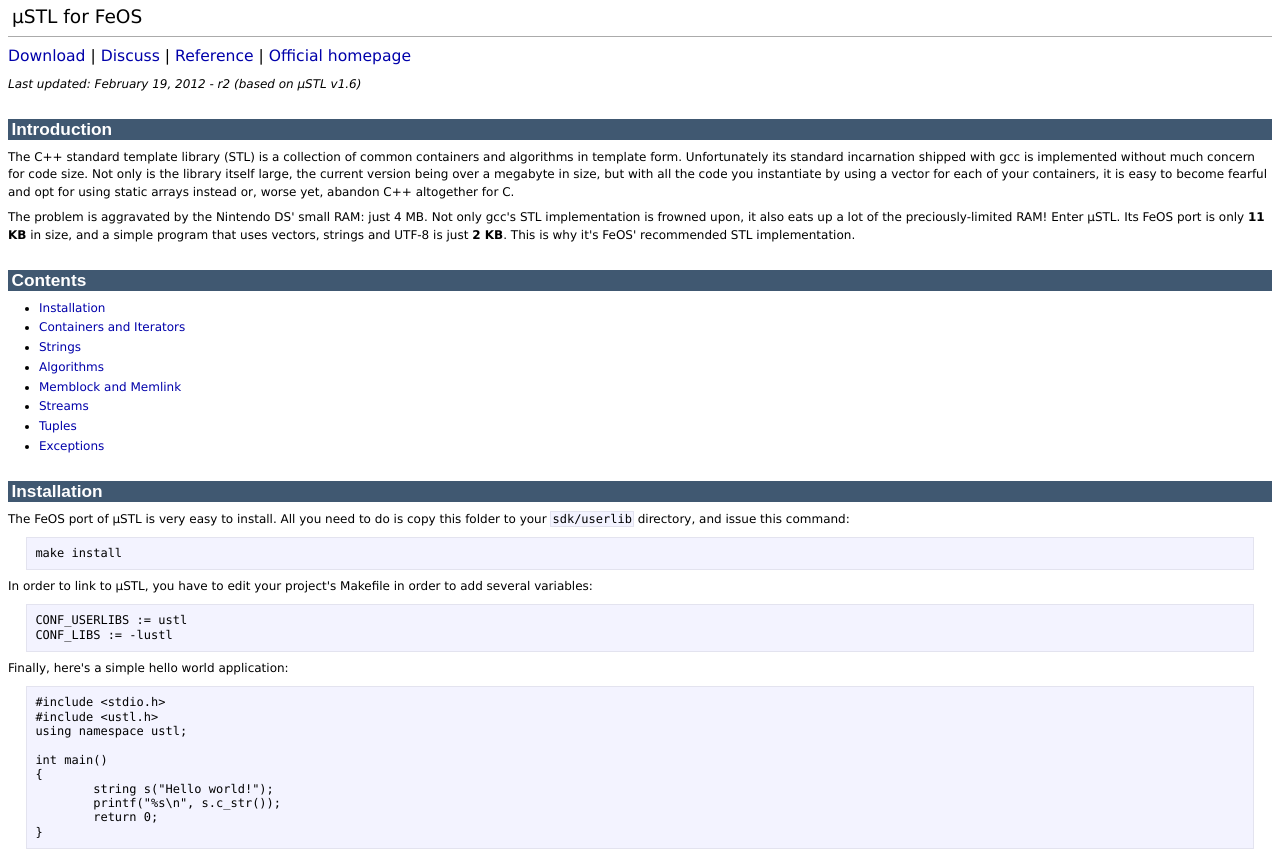
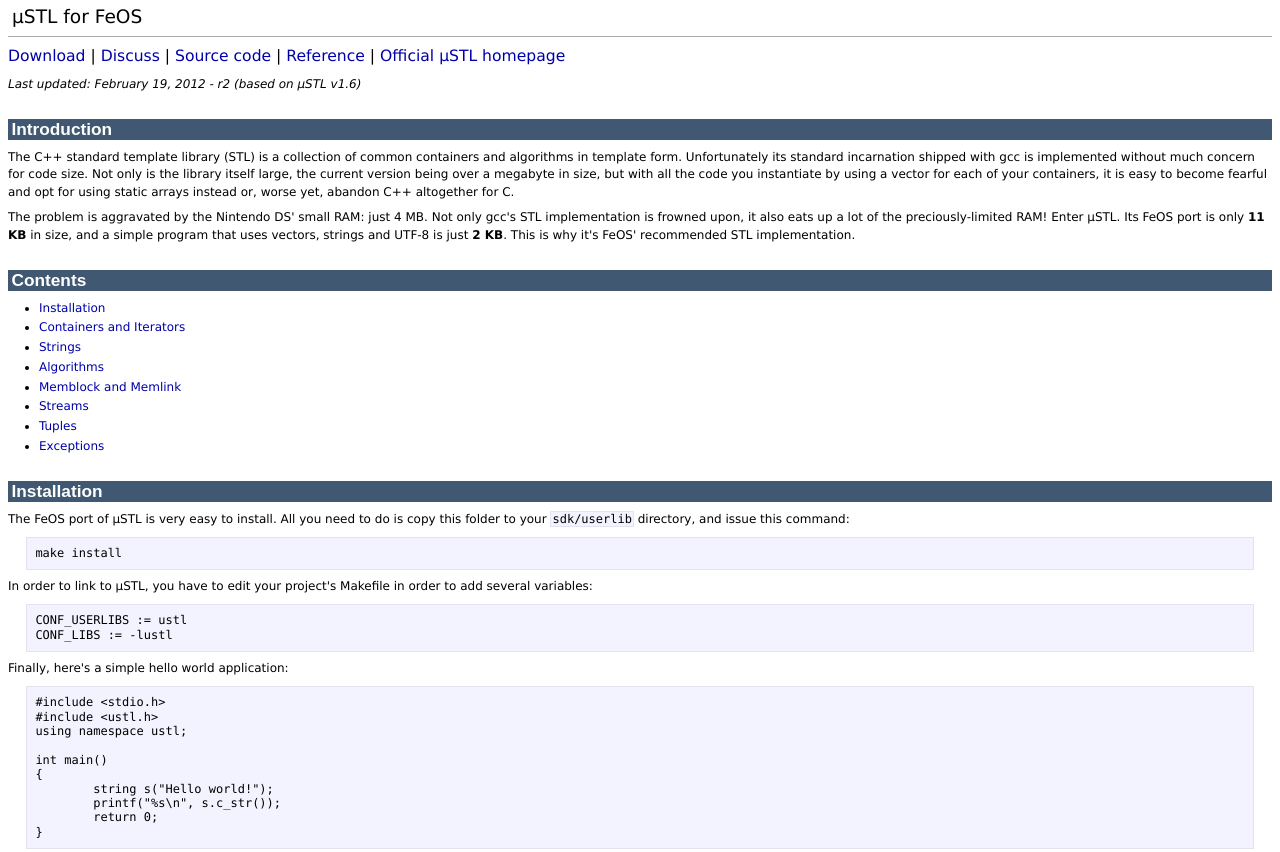
Before and after one commit to fincs/uSTL-FeOS, a plain HTML site: page docs/index.html in a window 1280 px wide. Shown: the top 852 px of the page. Drawn offline with Linux system fonts and the light colour scheme.

Commit message:
r2 - based on μSTL v1.6

```diff
--- a/docs/index.html
+++ b/docs/index.html
@@ -9,10 +9,11 @@
 <body>
 
 <h1>μSTL for FeOS</h1>
-<p style="font-size:130%"><a href="http://feos.mtheall.com/ustl-feos.tar.bz2">Download</a>
+<p style="font-size:130%"><a href="http://feos.mtheall.com/uSTL-FeOS/ustl-feos-r2.tar.bz2">Download</a>
 | <a href="http://feos.mtheall.com/forum/viewtopic.php?f=9&t=24">Discuss</a>
+| <a href="https://github.com/fincs/uSTL-FeOS/">Source code</a>
 | <a href="http://ustl.sourceforge.net/html/index.html">Reference</a>
-| <a href="http://ustl.sourceforge.net/">Official homepage</a></p>
+| <a href="http://ustl.sourceforge.net/">Official μSTL homepage</a></p>
 <p><em>Last updated: February 19, 2012 - r2 (based on μSTL v1.6)</em></p>
 <h2 id="Introduction">Introduction</h2>
 <p>
```
Also changed, not shown: README.txt.
